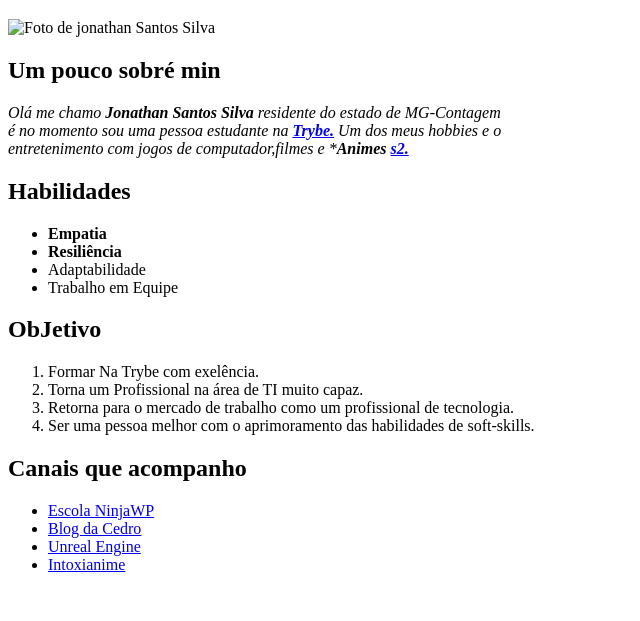
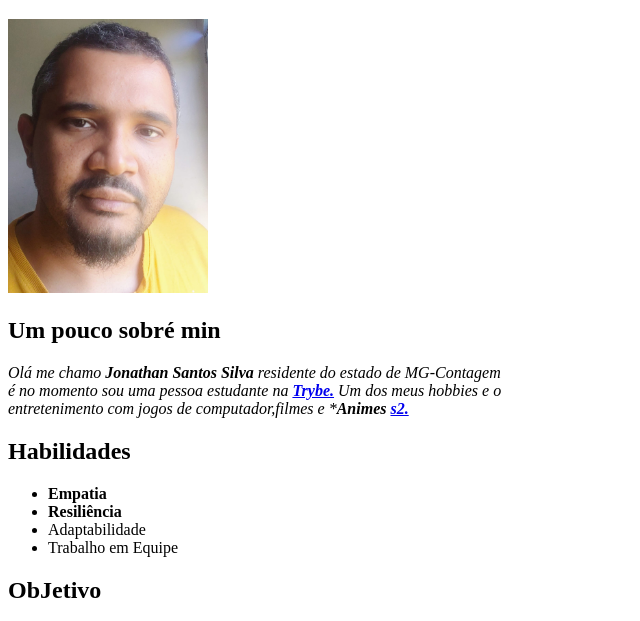
Before and after one commit to JonathanProjetos/JonathanProjetos.github.io, a plain HTML site: page index.html in a window 1280 px wide. Shown: the part 149-770 px from the top of the page, without its empty margins (0-640 px from the left). Drawn offline with Linux system fonts and the light colour scheme.

Commit message:
alreraçao no caminho da foto

```diff
--- a/index.html
+++ b/index.html
@@ -16,7 +16,7 @@
     </ul>
     <p id="começo">
         <h1>Começo de tudo!</h1>
-        <img src="../imagens/5cd01519-a46a-49a2-a738-b7d7e536ab66.jpeg" width="200px" alt="Foto de jonathan Santos Silva">
+        <img src="minhafoto.jpeg" width="200px" alt="Foto de jonathan Santos Silva">
         <br>
         <h2>Um pouco sobré min</h2>
         <em>Olá me chamo <strong>Jonathan Santos Silva</strong>  residente do estado de MG-Contagem <br>
```
Also changed, not shown: minhafoto.jpeg (renamed from 5cd01519-a46a-49a2-a738-b7d7e536ab66.jpeg).
